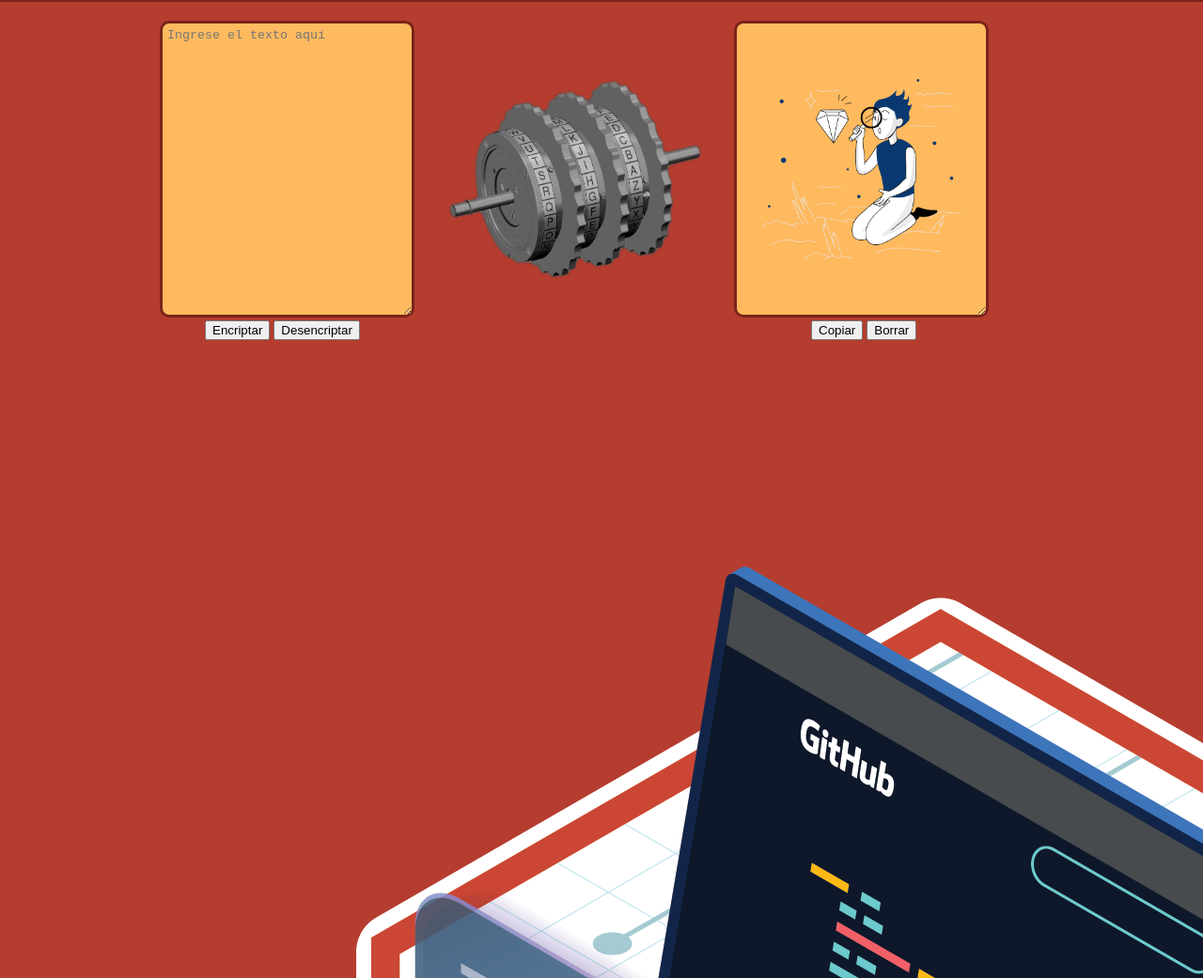
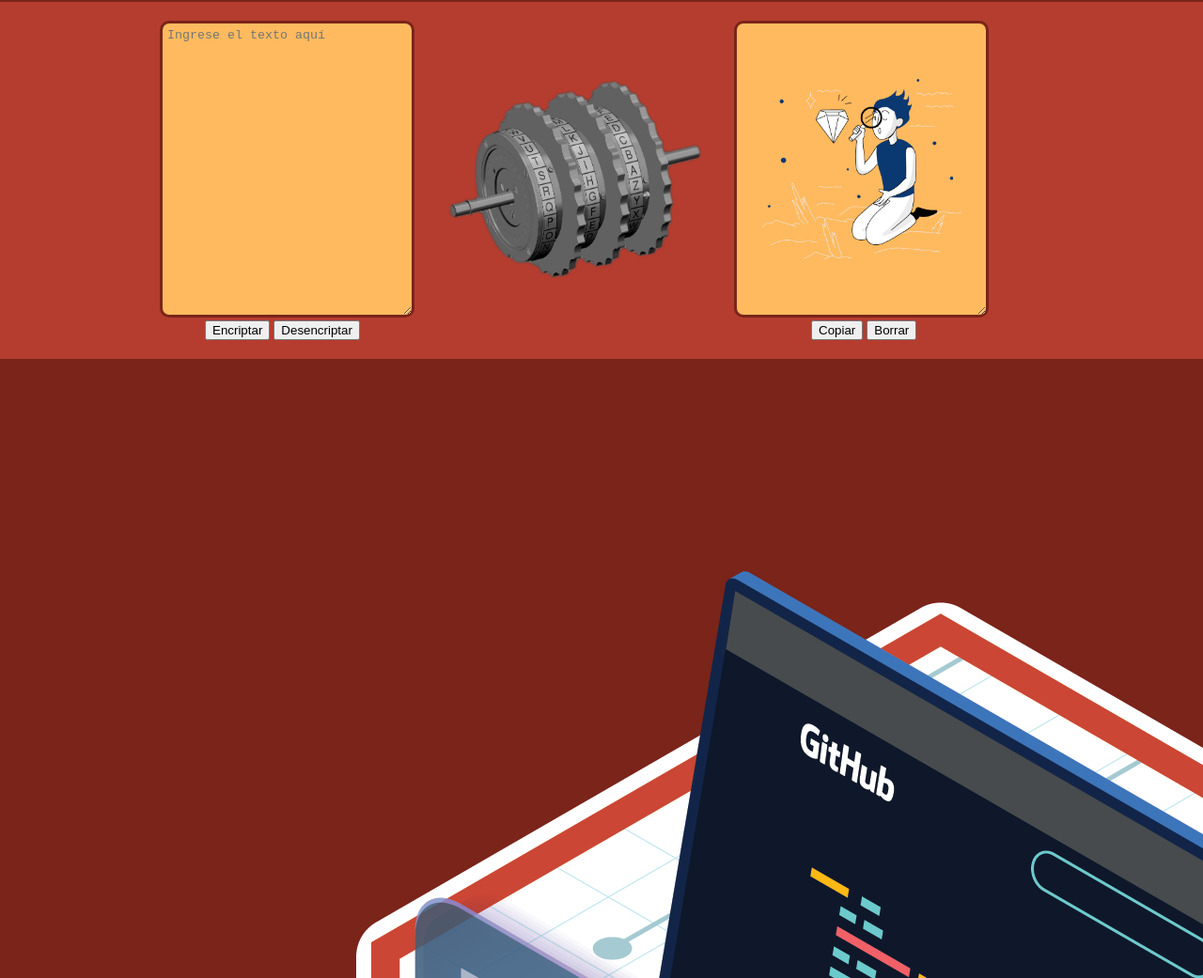
Before and after one commit to AlxTecnopata/Enigma-Sprint1, a plain HTML site: page index.html in a window 1280 px wide. Shown: the part 59-1100 px from the top of the page at 94% size. Drawn offline with Linux system fonts and the light colour scheme.

Commit message:
Update style.css
Formato a footer

```diff
--- a/style.css
+++ b/style.css
@@ -79,3 +79,8 @@ textarea{
 .boton{
   margin-left: 82px;
 }
+
+footer{
+  background-color: #7a241a;
+  padding: 5px 0;
+}
```
